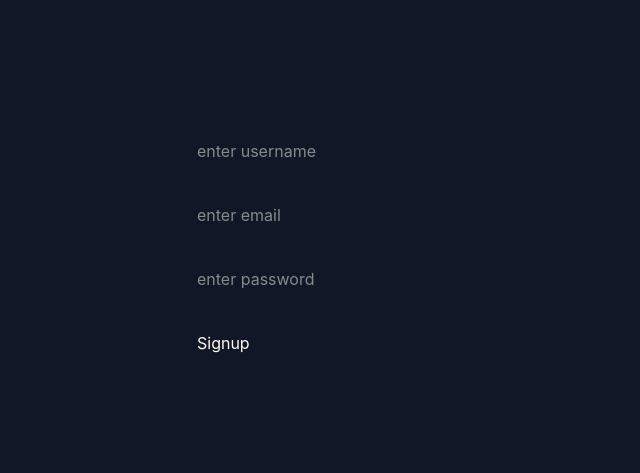
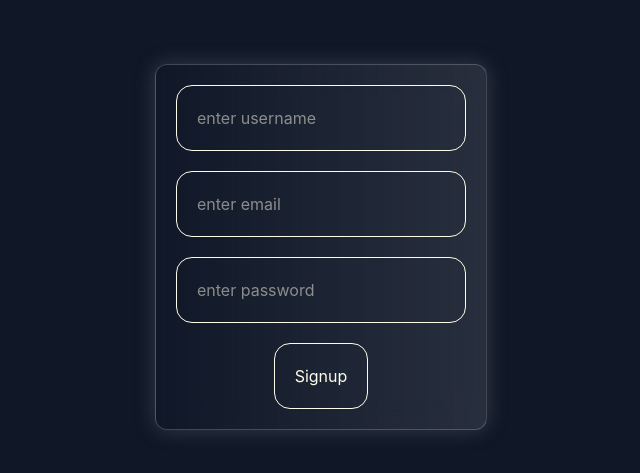
Before and after one commit to StackedByAdit/Basic-ToDo-SpeedRun, a React (Vite) app in the folder frontend/todo/: page /signup in a window 1280 px wide. Shown: the part 153-626 px from the top of the page, without its empty margins (319-959 px from the left). Built offline with nearby package versions, Linux system fonts and the light colour scheme.

Commit message:
added tailwind css to signup

```diff
--- a/frontend/todo/src/components/pages/Signup.tsx
+++ b/frontend/todo/src/components/pages/Signup.tsx
@@ -45,18 +45,21 @@
 
     return (
 
-        <div className="flex flex-col gap-10 text-amber-50" >
+        <div className="flex flex-col items-center justify-center p-5 gap-5 text-amber-50
+         bg-white/10 backdrop-blur-lg border border-white/20 rounded-xl
+         bg-gradient-to-r from-gray-900 to-white-900
+         shadow-[0_0_20px_rgba(111,111,111,0.4)]" >
             <div>
-                <input type="text" placeholder="enter username" onChange={(e) => { setUsername(e.target.value) }} value={username} />
+                <input className="border-1 hover:scale-110 transition duration-200 active:scale-95 hover:bg-gray-800 rounded-2xl p-5" type="text" placeholder="enter username" onChange={(e) => { setUsername(e.target.value) }} value={username} />
             </div>
             <div>
-                <input type="email" placeholder="enter email" onChange={(e) => { setEmail(e.target.value) }} value={email} />
+                <input className="border-1 hover:scale-110 transition duration-200 active:scale-95 hover:bg-gray-800 rounded-2xl p-5" type="email" placeholder="enter email" onChange={(e) => { setEmail(e.target.value) }} value={email} />
             </div>
             <div>
-                <input type="password" placeholder="enter password" onChange={(e) => { setPassword(e.target.value) }} value={password} />
+                <input className="border-1 hover:scale-110 transition duration-200 active:scale-95 hover:bg-gray-800 rounded-2xl p-5" type="password" placeholder="enter password" onChange={(e) => { setPassword(e.target.value) }} value={password} />
             </div>
             <div>
-                <button onClick={handleSubmit}> Signup</button>
+                <button className="border-1 hover:scale-110 transition duration-200 active:scale-95 hover:bg-gray-800 rounded-2xl p-5" onClick={handleSubmit}> Signup</button>
             </div>
         </div>
     )
```
